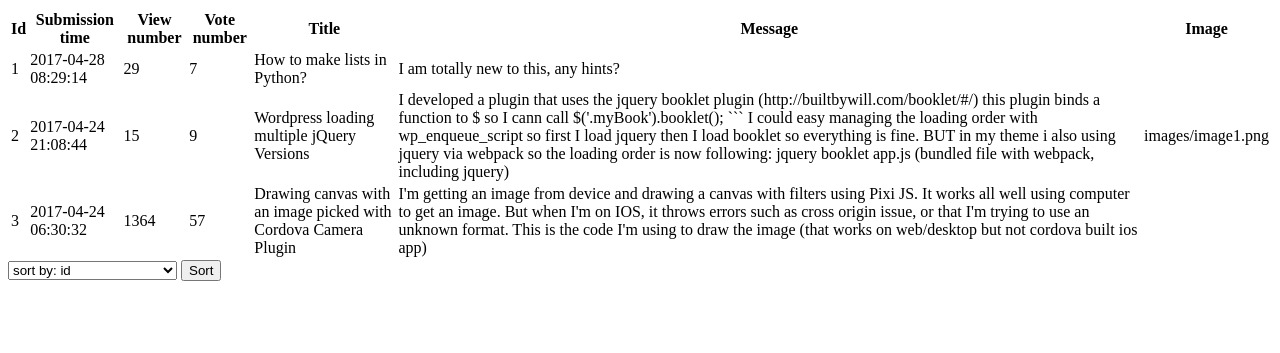
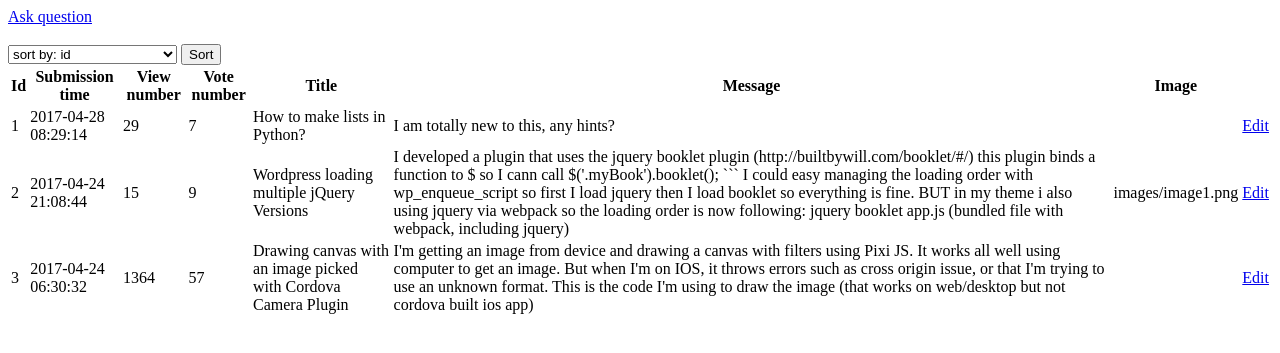
Before and after one commit to kasia-gra/ask_mate, a Flask app: page /list in a window 1280 px wide. Shown: the top 353 px of the page. Run offline with Flask 2, Linux system fonts and the light colour scheme; some libraries are stand-ins or nearby versions.

Commit message:
Add link to Add question and links to edit respective questions on /list page

```diff
--- a/server.py
+++ b/server.py
@@ -1,4 +1,4 @@
-from flask import Flask, render_template, request, redirect
+from flask import Flask, render_template, request, redirect, url_for
 import connection
 import data_manager
 
--- a/templates/question_list.html
+++ b/templates/question_list.html
@@ -1,6 +1,15 @@
 {% extends "layout.html" %}
 {% block title %}Home{% endblock %}
 {% block body %}
+    <a href="{{ url_for("add_question") }}">Ask question</a><br><br>
+    <form action="{{ url_for('questions_list', sort_by=sort_by) }}", method="post">
+        <select name="sort_by" id="sort_by">
+            {% for sort_by_option in all_questions[0].keys() %}
+            <option value="{{ sort_by_option }}">sort by: {{ sort_by_option }}</option>
+            {% endfor %}
+        </select>
+            <button type="submit">Sort</button>
+    </form>
     <table>
         <thead>
         <tr>{% for table_header in all_questions[0].keys()  %}
@@ -12,17 +21,10 @@
             {% for question in all_questions %}
                 <tr>{% for data_header, question_detail in question.items() %}
                     <td>{{ question_detail }}</td>
-                    {% endfor %}
+                {% endfor %}
+                <td><a href="{{ url_for("edit_question", question_id=question['id']) }}">Edit</a></td>
                 </tr>
             {% endfor %}
         </tbody>
     </table>
-    <form action="{{ url_for('questions_list', sort_by=sort_by) }}", method="post">
-    <select name="sort_by" id="sort_by">
-        {% for sort_by_option in all_questions[0].keys() %}
-        <option value="{{ sort_by_option }}">sort by: {{ sort_by_option }}</option>
-        {% endfor %}
-    </select>
-        <button type="submit">Sort</button>
-    </form>
 {% endblock %}
```
